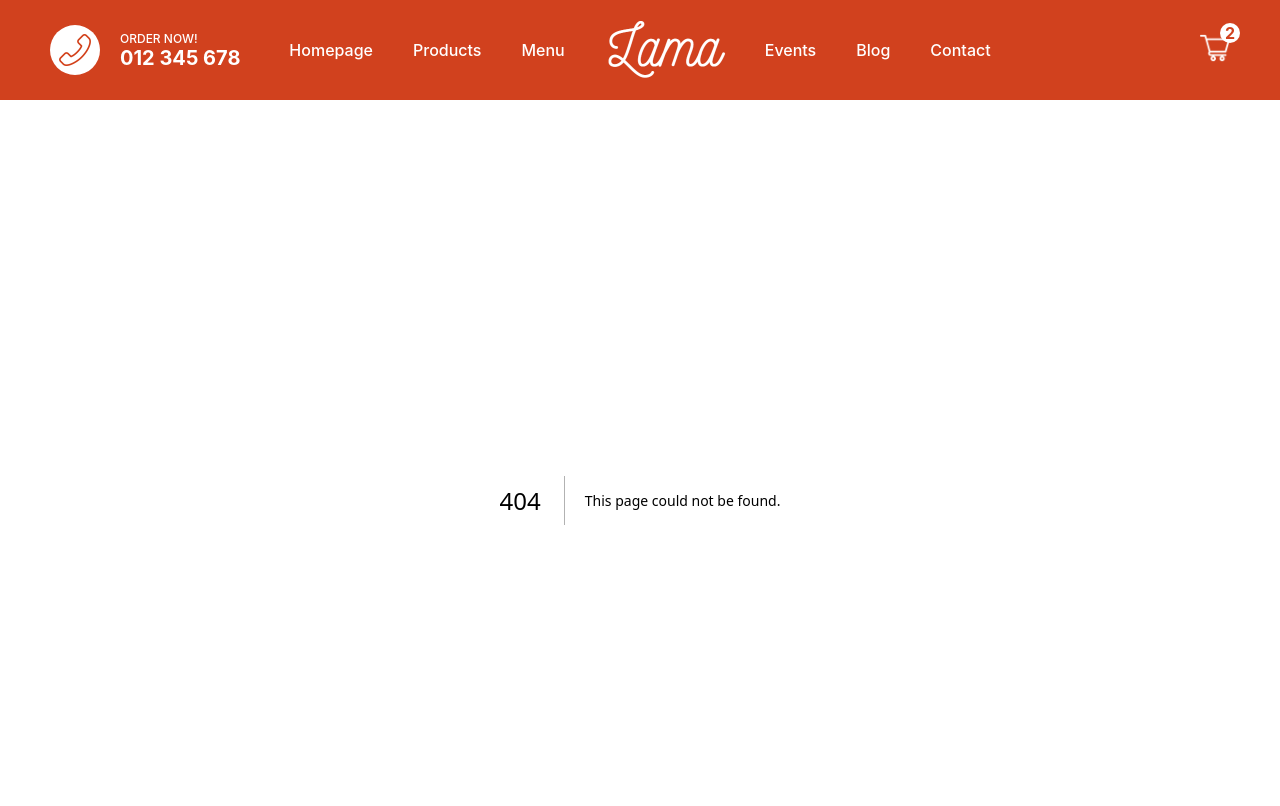
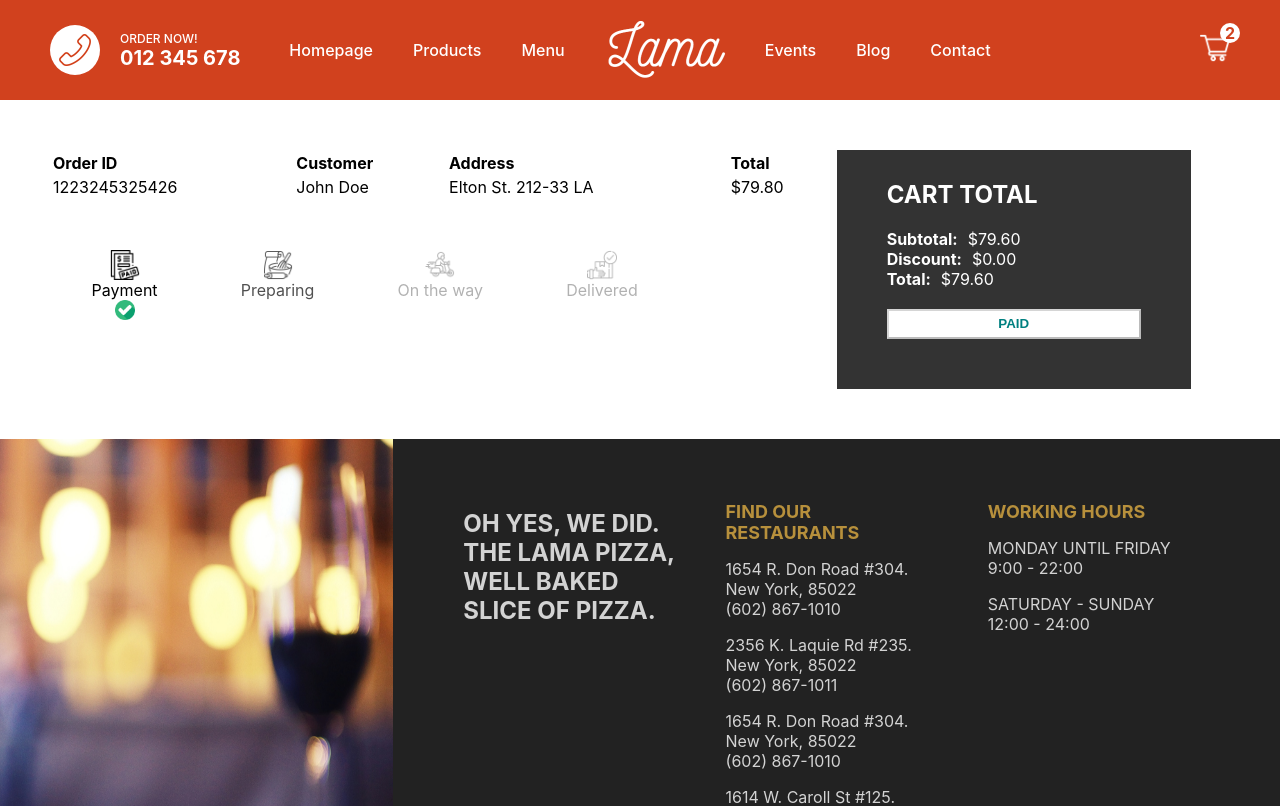
Before and after one commit to e3rosale/restaurant, a Next.js app: page /orders/1 in a window 1280 px wide. Before the commit this address had no page. Shown: the top 806 px of the page. Built offline with nearby package versions, Linux system fonts and the light colour scheme.

Commit message:
completed orders page

```diff
--- /dev/null
+++ b/pages/orders/[id].jsx
@@ -0,0 +1,96 @@
+import styles from "@/styles/Order.module.css";
+import Image from "next/image";
+
+const Order = () => {
+  const status = 0;
+
+  const statusClass = (index) => {
+    if (index - status < 1) return styles.done;
+    if (index - status === 1) return styles.inProgress;
+    if (index - status > 1) return styles.undone;
+  };
+
+  return (
+    <div className={styles.container}>
+      <div className={styles.left}>
+        <div className={styles.row}>
+          <table className={styles.table}>
+            <thead>
+              <tr className={styles.tr}>
+                <th>Order ID</th>
+                <th>Customer</th>
+                <th>Address</th>
+                <th>Total</th>
+              </tr>
+            </thead>
+            <tbody>
+              <tr>
+                <td>
+                  <span className={styles.id}>1223245325426</span>
+                </td>
+                <td>
+                  <span className={styles.name}>John Doe</span>
+                </td>
+                <td>
+                  <span className={styles.address}>Elton St. 212-33 LA</span>
+                </td>
+                <td>
+                  <span className={styles.total}>$79.80</span>
+                </td>
+              </tr>
+            </tbody>
+          </table>
+        </div>
+        <div className={styles.row}>
+          <div className={statusClass(0)}>
+            <Image src="/img/paid.png" alt="" width={30} height={30} />
+            <span>Payment</span>
+            <div className={styles.checkedIcon}>
+              <Image src="/img/checked.png" alt="" width={20} height={20} />
+            </div>
+          </div>
+          <div className={statusClass(1)}>
+            <Image src="/img/bake.png" alt="" width={30} height={30} />
+            <span>Preparing</span>
+            <div className={styles.checkedIcon}>
+              <Image src="/img/checked.png" alt="" width={20} height={20} />
+            </div>
+          </div>
+          <div className={statusClass(2)}>
+            <Image src="/img/bike.png" alt="" width={30} height={30} />
+            <span>On the way</span>
+            <div className={styles.checkedIcon}>
+              <Image src="/img/checked.png" alt="" width={20} height={20} />
+            </div>
+          </div>
+          <div className={statusClass(3)}>
+            <Image src="/img/delivered.png" alt="" width={30} height={30} />
+            <span>Delivered</span>
+            <div className={styles.checkedIcon}>
+              <Image src="/img/checked.png" alt="" width={20} height={20} />
+            </div>
+          </div>
+        </div>
+      </div>
+      <div className={styles.right}>
+        <div className={styles.wrapper}>
+          <h2 className={styles.title}>CART TOTAL</h2>
+          <div className={styles.totalText}>
+            <b className={styles.totalTextTitle}>Subtotal:</b>$79.60
+          </div>
+          <div className={styles.totalText}>
+            <b className={styles.totalTextTitle}>Discount:</b>$0.00
+          </div>
+          <div className={styles.totalText}>
+            <b className={styles.totalTextTitle}>Total:</b>$79.60
+          </div>
+          <button disabled className={styles.button}>
+            PAID
+          </button>
+        </div>
+      </div>
+    </div>
+  );
+};
+
+export default Order;
--- /dev/null
+++ b/styles/Cart.module.css
@@ -0,0 +1,57 @@
+.container {
+  padding: 50px;
+  display: flex;
+}
+
+.left {
+  flex: 2;
+}
+
+.right {
+  flex: 1;
+}
+
+.imgContainer {
+  width: 100px;
+  height: 100px;
+  position: relative;
+}
+
+.table {
+  width: 100%;
+  border-spacing: 20px;
+}
+
+.name {
+  font-weight: 500;
+  color: #d1211e;
+  font-size: 18px;
+}
+
+.total {
+  font-weight: 500;
+  font-size: 18px;
+}
+
+.wrapper {
+  width: 90%;
+  max-height: 300px;
+  background-color: #333;
+  padding: 50px;
+  padding-top: 10px;
+  display: flex;
+  flex-direction: column;
+  color: white;
+}
+
+.totalTextTitle {
+  margin-right: 10px;
+}
+
+.button {
+  height: 30px;
+  color: #d1411e;
+  font-weight: bold;
+  cursor: pointer;
+  margin-top: 20px;
+}
--- /dev/null
+++ b/styles/Order.module.css
@@ -0,0 +1,83 @@
+.container {
+  padding: 50px;
+  display: flex;
+}
+
+.left {
+  flex: 2;
+}
+
+.table {
+  width: 100%;
+  text-align: left;
+  margin-bottom: 50px;
+}
+
+.row:nth-child(2) {
+  width: 80%;
+  display: flex;
+  justify-content: space-around;
+}
+
+.right {
+  flex: 1;
+}
+
+.wrapper {
+  width: 90%;
+  max-height: 300px;
+  background-color: #333;
+  padding: 50px;
+  padding-top: 10px;
+  display: flex;
+  flex-direction: column;
+  color: white;
+}
+
+.totalTextTitle {
+  margin-right: 10px;
+}
+
+.button {
+  background-color: white;
+  height: 30px;
+  color: teal;
+  font-weight: bold;
+  margin-top: 20px;
+  cursor: not-allowed;
+}
+
+.done {
+  display: flex;
+  flex-direction: column;
+  align-items: center;
+}
+
+.inProgress {
+  display: flex;
+  flex-direction: column;
+  align-items: center;
+  animation: inProgress 1s ease infinite alternate;
+}
+
+@keyframes inProgress {
+  from {
+    opacity: 0;
+  }
+
+  to {
+    opacity: 1;
+  }
+}
+
+.undone {
+  display: flex;
+  flex-direction: column;
+  align-items: center;
+  opacity: 0.3;
+}
+
+.undone .checkedIcon,
+.inProgress .checkedIcon {
+  display: none;
+}
```
Also changed, not shown: pages/cart.jsx (added, +86 -0 lines).
